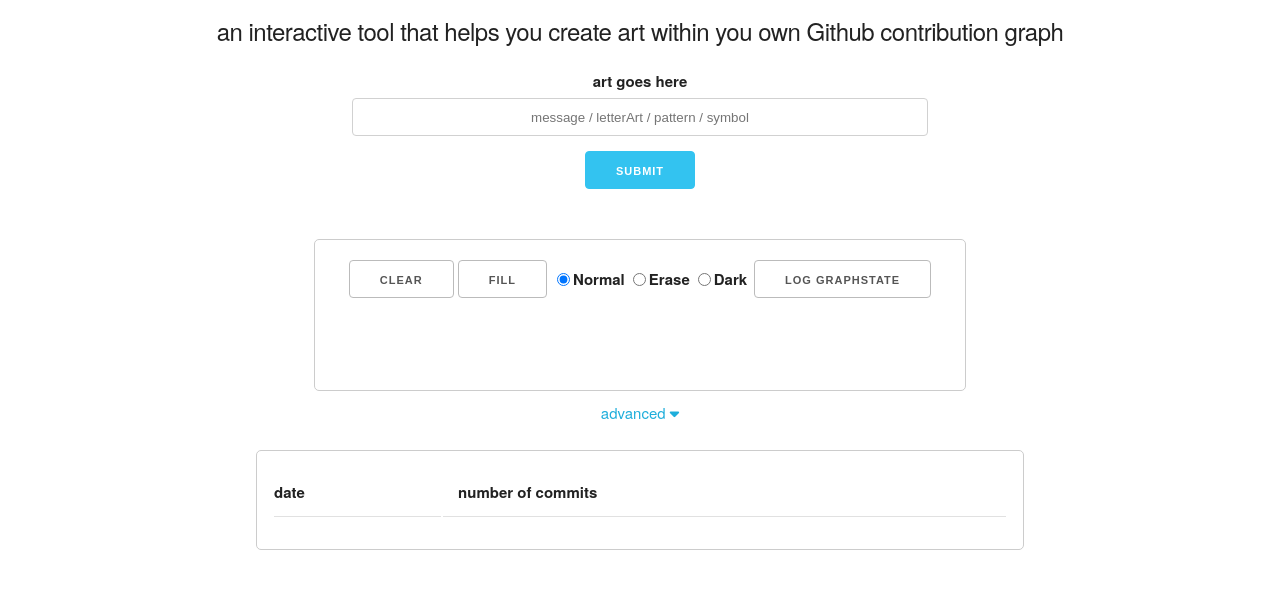
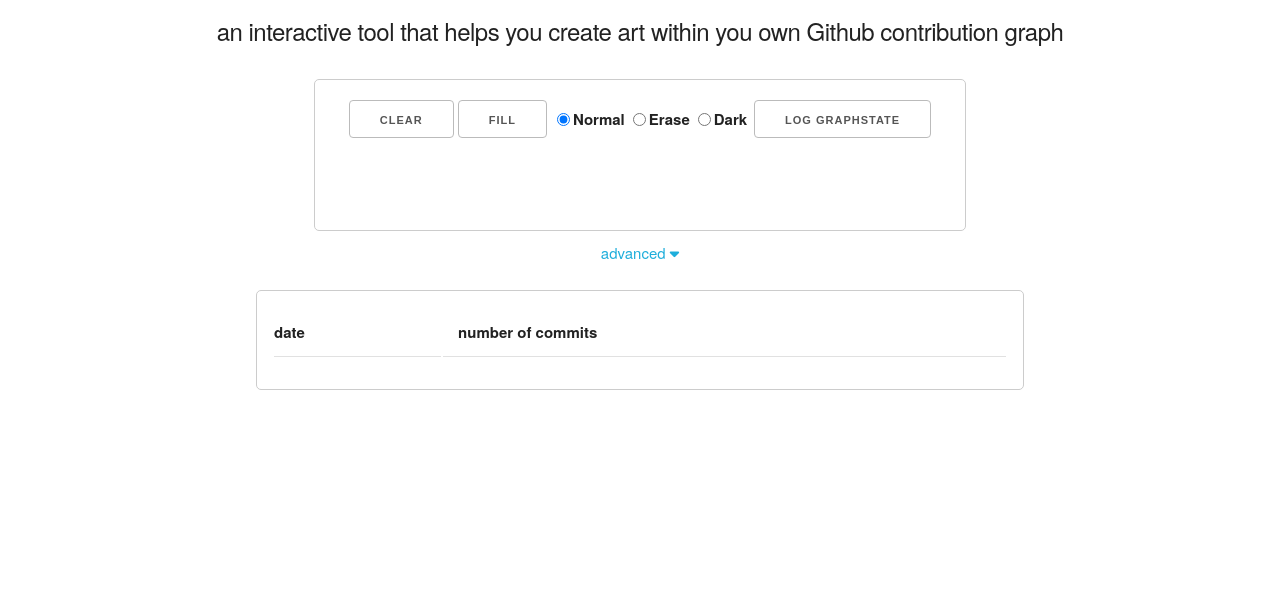
Before and after one commit to Jordy1311/commitCanvas, a website with bundled scripts: page dist/index.html in a window 1280 px wide. Shown: the part 149-738 px from the top of the page. Built offline with nearby package versions, Linux system fonts and the light colour scheme.

Commit message:
commented out form

```diff
--- a/dist/index.html
+++ b/dist/index.html
@@ -31,7 +31,7 @@
         contribution graph
       </h5>
 
-      <form class="form" id="text-form">
+      <!-- <form class="form" id="text-form">
         <div class="form-items">
           <label for="custom-message">art goes here</label>
           <input
@@ -42,7 +42,7 @@
           />
           <input class="button-primary" type="submit" value="Submit" />
         </div>
-      </form>
+      </form> -->
 
       <div id="contribution-graph-window">
         <div id="year"></div>
```
